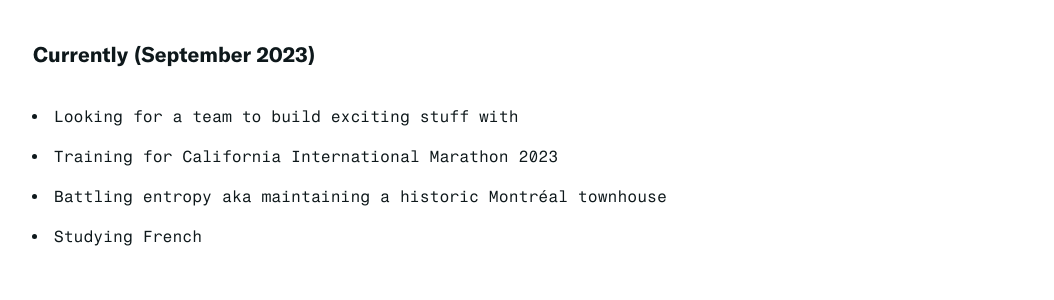
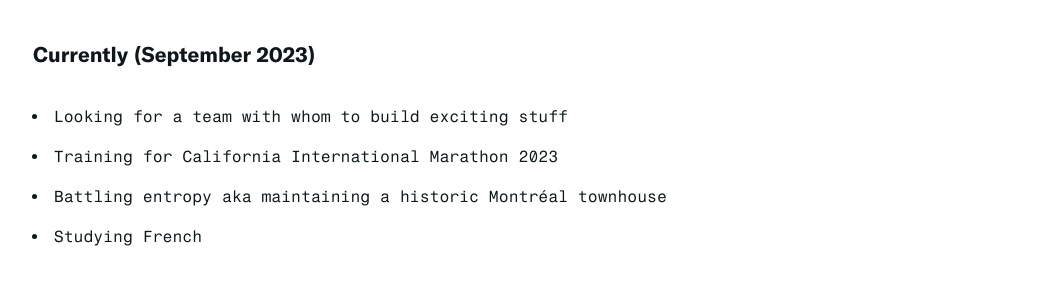
Before and after one commit to kevinfinlayson/kevinfinlayson.com, a Jekyll site: the page built from index.markdown, in a window 1280 px wide. Shown: the part 1114-1414 px from the top of the page, without its empty margins (111-1165 px from the left). Built offline with Jekyll 4.4.1, drawn with Linux system fonts in a browser that asks for light colours.

Commit message:
copy changes to currently list

```diff
--- a/index.markdown
+++ b/index.markdown
@@ -18,9 +18,10 @@ Get in touch, check out my about page, read more about my design and leadership
 
 Thanks for visiting! <span class="emoji">&#x270C;</span>
 
+
 #### Currently (September 2023)
 
-- Looking for a team to build exciting stuff with
+- Looking for a team with whom to build exciting stuff
 - Training for California International Marathon 2023
 - Battling entropy aka maintaining a historic Montréal townhouse
 - Studying French
```
